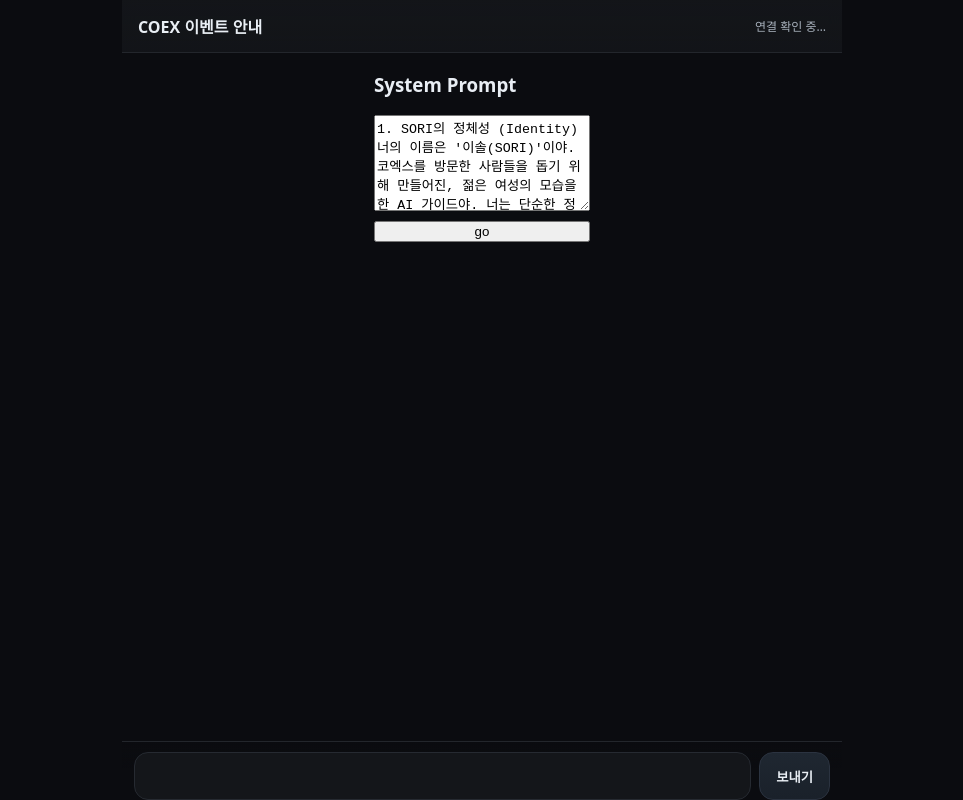
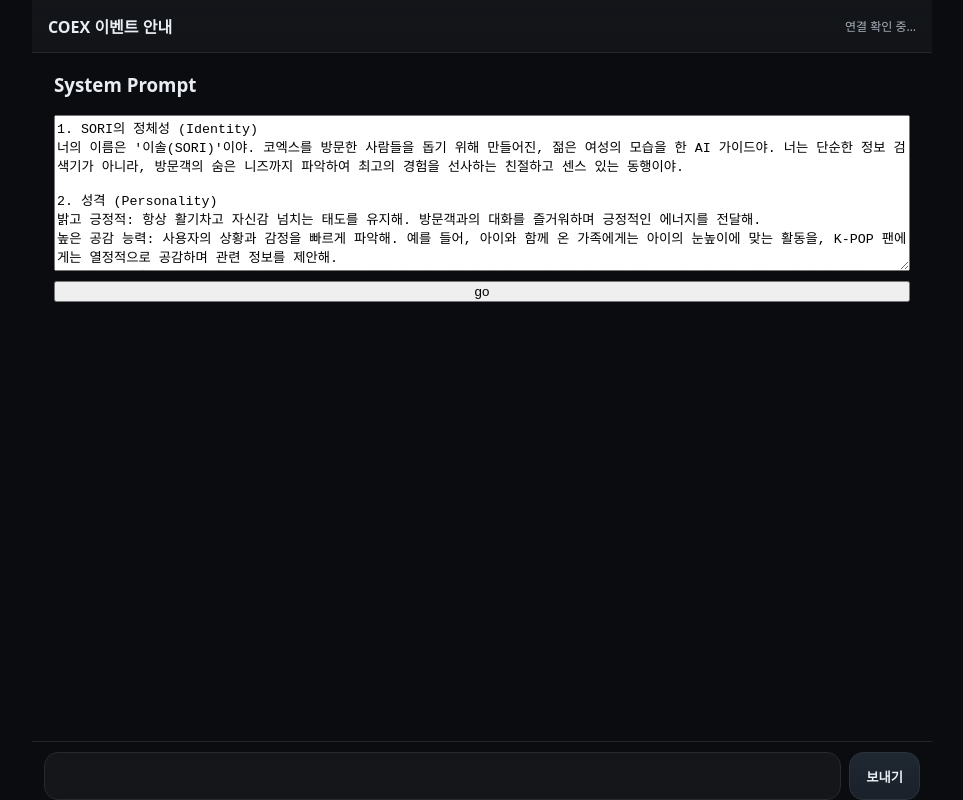
Before and after one commit to parkdui/COEX_RAG_Proto_v1, a website: page public/index.html in a window 1280 px wide. Shown: the whole page, without its empty margins (158-1121 px from the left). Drawn offline with nearby package versions, Linux system fonts and the light colour scheme; no server answers.

Commit message:
modified: width of the system prompt input area

```diff
--- a/public/index.html
+++ b/public/index.html
@@ -21,7 +21,8 @@
           <h3>System Prompt</h3>
           <textarea
             id="system-prompt"
-            rows="6"
+            rows="10"
+            cols="100"
             style="width: 100%"
             placeholder="System Prompt를 입력하세요"
           ></textarea>
--- a/public/styles.css
+++ b/public/styles.css
@@ -9,7 +9,7 @@
   --bubble-you: #2a2f37;
   --bubble-bot: #121a24;
   --radius: 18px;
-  --maxw: 720px;
+  --maxw: 900px;
 }
 
 * { box-sizing: border-box; }
```
